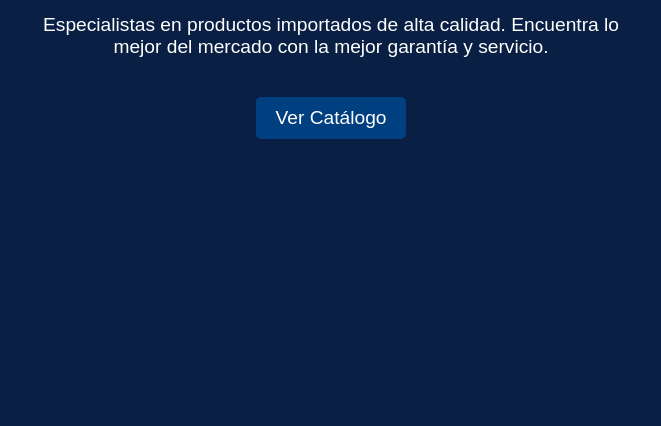
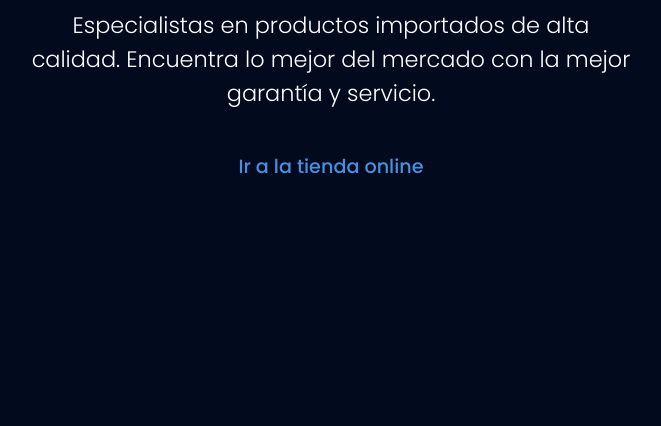
Before and after one commit to Chesars/zazsrl, a plain HTML site: page index.html in a window 1280 px wide. Shown: the part 374-800 px from the top of the page, without its empty margins (309-970 px from the left). Drawn offline with Linux system fonts and the light colour scheme.

Commit message:
Update index.html

```diff
--- a/index.html
+++ b/index.html
@@ -8,8 +8,8 @@
         body {
             margin: 0;
             padding: 0;
-            font-family: Arial, sans-serif;
-            background-color: #0A1F44; /* Azul marino oscuro */
+            font-family: 'Poppins', sans-serif;
+            background-color: #020B1E; /* Azul marino más oscuro */
             color: white;
             text-align: center;
         }
@@ -21,34 +21,33 @@
             height: 100vh;
         }
         h1 {
-            font-size: 2.5em;
+            font-size: 3em;
+            font-weight: 700;
             margin-bottom: 10px;
         }
         p {
+            font-size: 1.4em;
+            max-width: 600px;
+            font-weight: 300;
+        }
+        .link {
+            margin-top: 20px;
             font-size: 1.2em;
-            max-width: 600px;
+            color: #4A90E2; /* Azul profesional */
+            text-decoration: none;
+            font-weight: 500;
         }
-        .button {
-            margin-top: 20px;
-            padding: 10px 20px;
-            font-size: 1.2em;
-            color: white;
-            background-color: #004080; /* Azul profesional */
-            border: none;
-            border-radius: 5px;
-            cursor: pointer;
-            text-decoration: none;
-        }
-        .button:hover {
-            background-color: #002A5E;
+        .link:hover {
+            text-decoration: underline;
         }
     </style>
+    <link href="https://fonts.googleapis.com/css2?family=Poppins:wght@300;500;700&display=swap" rel="stylesheet">
 </head>
 <body>
     <div class="container">
         <h1>ZAZSRL Importaciones</h1>
         <p>Especialistas en productos importados de alta calidad. Encuentra lo mejor del mercado con la mejor garantía y servicio.</p>
-        <a href="#" class="button">Ver Catálogo</a>
+        <a href="#" class="link">Ir a la tienda online</a>
     </div>
 </body>
 </html>
```
